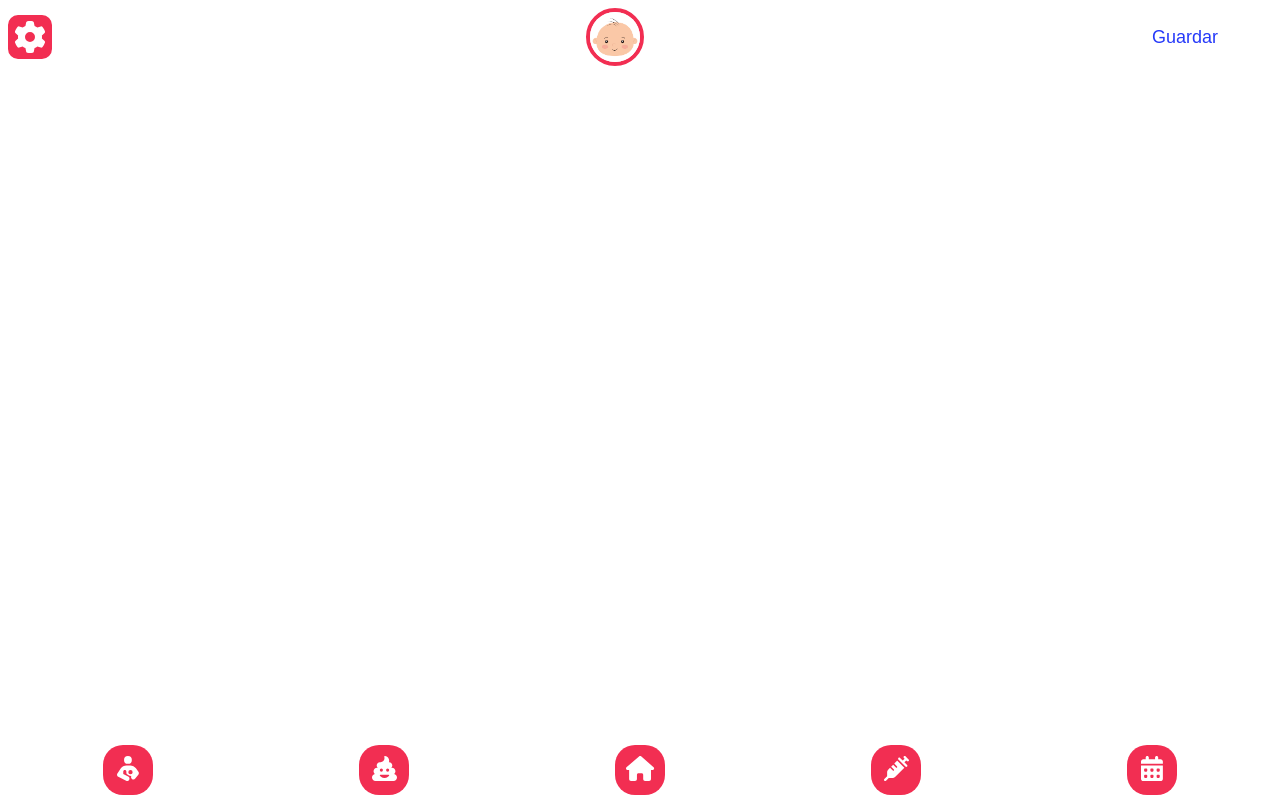
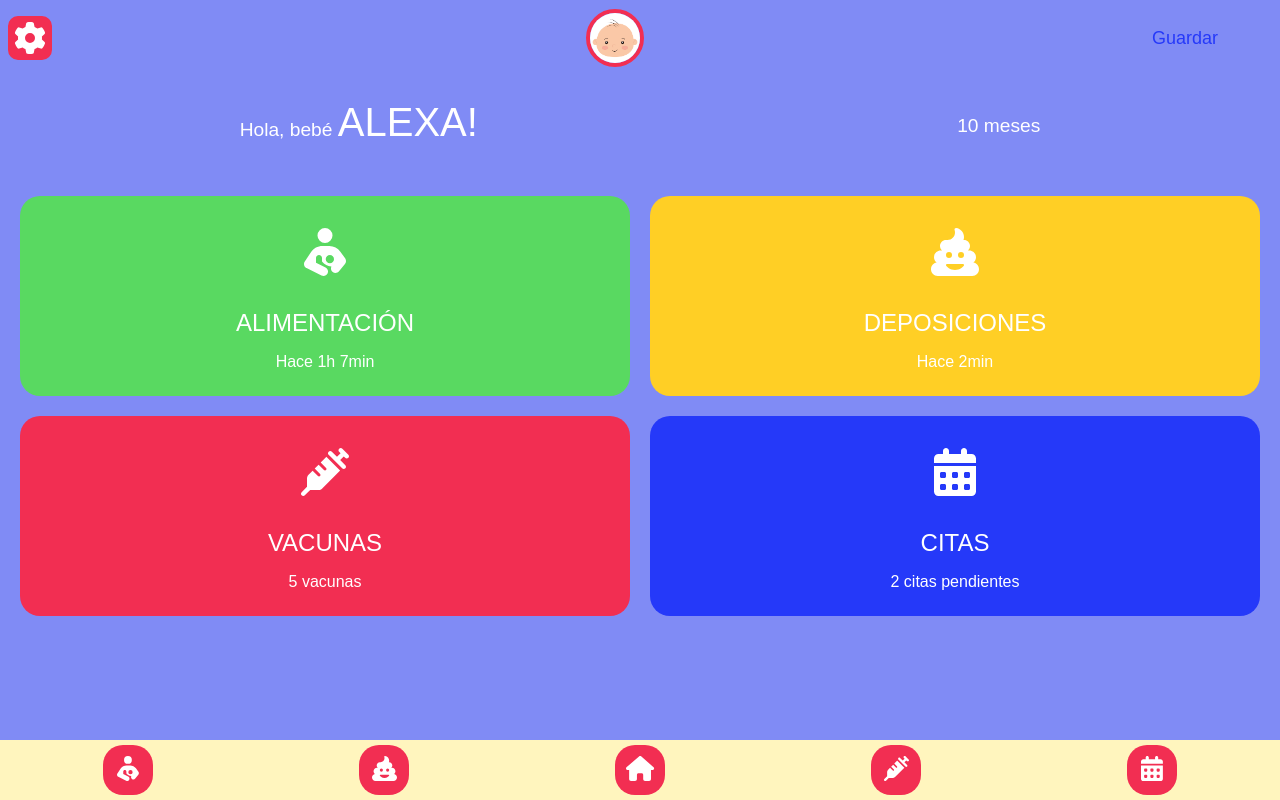
Before and after one commit to roxy-perez/babycare-angular, an Angular app: page /home in a window 1280 px wide. Before the commit this address led to /. Built offline with nearby package versions, Linux system fonts and the light colour scheme; a web font is replaced by a local one.

Commit message:
home page

```diff
--- a/src/app/app-routing.module.ts
+++ b/src/app/app-routing.module.ts
@@ -1,12 +1,14 @@
 import { NgModule } from '@angular/core';
 import { RouterModule, Routes } from '@angular/router';
+import { HomeComponent } from './pages/home/home.component';
 import { LoginComponent } from './pages/login/login.component';
 import { RegisterComponent } from './pages/register/register.component';
 
 const routes: Routes = [
-  { path: '', redirectTo: '/login', pathMatch: 'full' },
+  { path: '', redirectTo: '/home', pathMatch: 'full' },
   { path: 'login', component: LoginComponent },
   { path: 'register', component: RegisterComponent },
+  { path: 'home', component: HomeComponent },
 ];
 
 @NgModule({
--- a/src/app/app.component.html
+++ b/src/app/app.component.html
@@ -1,3 +1,5 @@
-<app-header></app-header>
-<router-outlet></router-outlet>
-<app-footer></app-footer>
+<div [style.backgroundColor]="backgroundColor">
+    <app-header ></app-header>
+    <router-outlet></router-outlet>
+    <app-footer></app-footer>
+</div>
--- a/src/app/app.component.ts
+++ b/src/app/app.component.ts
@@ -1,10 +1,40 @@
 import { Component } from '@angular/core';
+import { Router, NavigationEnd } from '@angular/router';
 
 @Component({
   selector: 'app-root',
   templateUrl: './app.component.html',
-  styleUrls: ['./app.component.scss']
+  styleUrls: ['./app.component.scss'],
 })
 export class AppComponent {
   title = 'Baby-Care';
+  backgroundColor = '#FFF';
+
+  constructor(private router: Router) {}
+
+  ngOnInit() {
+    this.router.events.subscribe((event) => {
+      if (event instanceof NavigationEnd) {
+        switch (this.router.url) {
+          case '/home':
+            this.backgroundColor = '#808BF5';
+            break;
+          case '/food':
+            this.backgroundColor = '#ABEBAF';
+            break;
+          case '/poo':
+            this.backgroundColor = '#F9DC76';
+            break;
+          case '/vaccines':
+            this.backgroundColor = '#E98B96';
+            break;
+          case '/appointments':
+            this.backgroundColor = '#BEC4FD';
+            break;
+          default:
+            this.backgroundColor = '#FFF';
+        }
+      }
+    });
+  }
 }
--- a/src/app/app.module.ts
+++ b/src/app/app.module.ts
@@ -8,9 +8,10 @@ import { HeaderComponent } from './components/header/header.component';
 import { FooterComponent } from './components/footer/footer.component';
 import { LoginComponent } from './pages/login/login.component';
 import { RegisterComponent } from './pages/register/register.component';
+import { HomeComponent } from './pages/home/home.component';
 
 @NgModule({
-  declarations: [AppComponent, HeaderComponent, FooterComponent, LoginComponent, RegisterComponent],
+  declarations: [AppComponent, HeaderComponent, FooterComponent, LoginComponent, RegisterComponent, HomeComponent],
   imports: [BrowserModule, AppRoutingModule, FontAwesomeModule],
   providers: [],
   bootstrap: [AppComponent],
--- a/src/app/components/footer/footer.component.scss
+++ b/src/app/components/footer/footer.component.scss
@@ -5,7 +5,7 @@
     height: 60px;
     position: fixed;
     bottom: 0;
-    background-color: $white;
+    background-color: #FFF5BE;
     display: flex;
     justify-content: space-around;
     align-items: center;
--- a/src/app/components/header/header.component.scss
+++ b/src/app/components/header/header.component.scss
@@ -1,8 +1,7 @@
 @import '../../../styles/styles.scss';
 
 .header {
-  background: $white;
-  height: 20%;
+  height: 60px;
   width: 95%;
   position: sticky;
   display: flex;
--- /dev/null
+++ b/src/app/pages/home/home.component.html
@@ -0,0 +1,33 @@
+<div class="container">
+  <div class="baby-data"><p>Hola, bebé <span class="baby-name">{{ name | uppercase }}!</span></p><p>{{ age }}</p></div>
+  <div class="menu">
+    <div routerLink="/food">
+      <p>
+        <fa-icon [icon]="faPersonBreastfeeding"></fa-icon>
+      </p>
+      <p>ALIMENTACIÓN</p>
+      <p>Hace 1h 7min</p>
+    </div>
+    <div routerLink="/poo">
+      <p>
+        <fa-icon [icon]="faPoo"></fa-icon>
+      </p>
+      <p>DEPOSICIONES</p>
+      <p>Hace 2min</p>
+    </div>
+    <div routerLink="/vaccines">
+      <p>
+        <fa-icon [icon]="faSyringe"></fa-icon>
+      </p>
+      <p>VACUNAS</p>
+      <p>5 vacunas</p>
+    </div>
+    <div routerLink="/appointments">
+      <p>
+        <fa-icon [icon]="faCalendarDays"></fa-icon>
+      </p>
+      <p>CITAS</p>
+      <p>2 citas pendientes</p>
+    </div>
+  </div>
+</div>
--- /dev/null
+++ b/src/app/pages/home/home.component.scss
@@ -0,0 +1,60 @@
+@import 'src/styles/styles.scss';
+.container {
+    min-height: $content-height;
+    font-family: $ff-subtitle;
+}
+
+.baby-data {
+    height: 100px;
+    line-height: 100px;
+    color: $white;
+    display: flex;
+    align-items: center;
+    justify-content: space-around;
+    font-size: 1.2rem;
+}
+
+.baby-name {
+    font-family: $ff-title;
+    font-size: 2.5rem;
+}
+
+.menu {
+    display: grid;
+    grid-template-columns: 1fr 1fr;
+    grid-template-rows: 1fr 1fr;
+    column-gap: 20px;
+    row-gap: 20px;
+    padding: 20px;
+    div {
+        height: 200px;
+        border-radius: 20px;
+        color: $white;
+        display: flex;
+        flex-direction: column;
+        justify-content: flex-start;
+        align-items: center;
+        p:nth-child(1) {
+            font-size: 3rem;
+            margin-top: 30px;
+        }
+        p:nth-child(2) {
+            font-family: $ff-title;
+            font-size: 1.5rem;
+            margin-bottom: 0;
+            margin-top: -20px;
+        }
+    }
+    div:nth-child(1) {
+        background-color: $green;
+    }
+    div:nth-child(2) {
+        background-color: $yellow;
+    }
+    div:nth-child(3) {
+        background-color: $red;
+    }
+    div:nth-child(4) {
+        background-color: $blue;
+    }
+}
--- /dev/null
+++ b/src/app/pages/home/home.component.ts
@@ -0,0 +1,22 @@
+import { Component } from '@angular/core';
+import {
+  faSyringe,
+  faPersonBreastfeeding,
+  faCalendarDays,
+  faPoo,
+} from '@fortawesome/free-solid-svg-icons';
+
+@Component({
+  selector: 'app-home',
+  templateUrl: './home.component.html',
+  styleUrls: ['./home.component.scss'],
+})
+export class HomeComponent {
+  faSyringe = faSyringe;
+  faPersonBreastfeeding = faPersonBreastfeeding;
+  faCalendarDays = faCalendarDays;
+  faPoo = faPoo;
+
+  name = 'Alexa';
+  age = '10 meses';
+}
--- a/src/app/pages/login/login.component.scss
+++ b/src/app/pages/login/login.component.scss
@@ -1,7 +1,7 @@
 @import '../../../styles/styles.scss';
 
 .container{
-    min-height: calc(100vh - 60px);
+    min-height: $content-height;
     display: flex;
     flex-direction: column;
     padding: 40px;
--- a/src/styles/0-base/_global.scss
+++ b/src/styles/0-base/_global.scss
@@ -0,0 +1 @@
+$content-height: calc(100vh - 120px);
```
